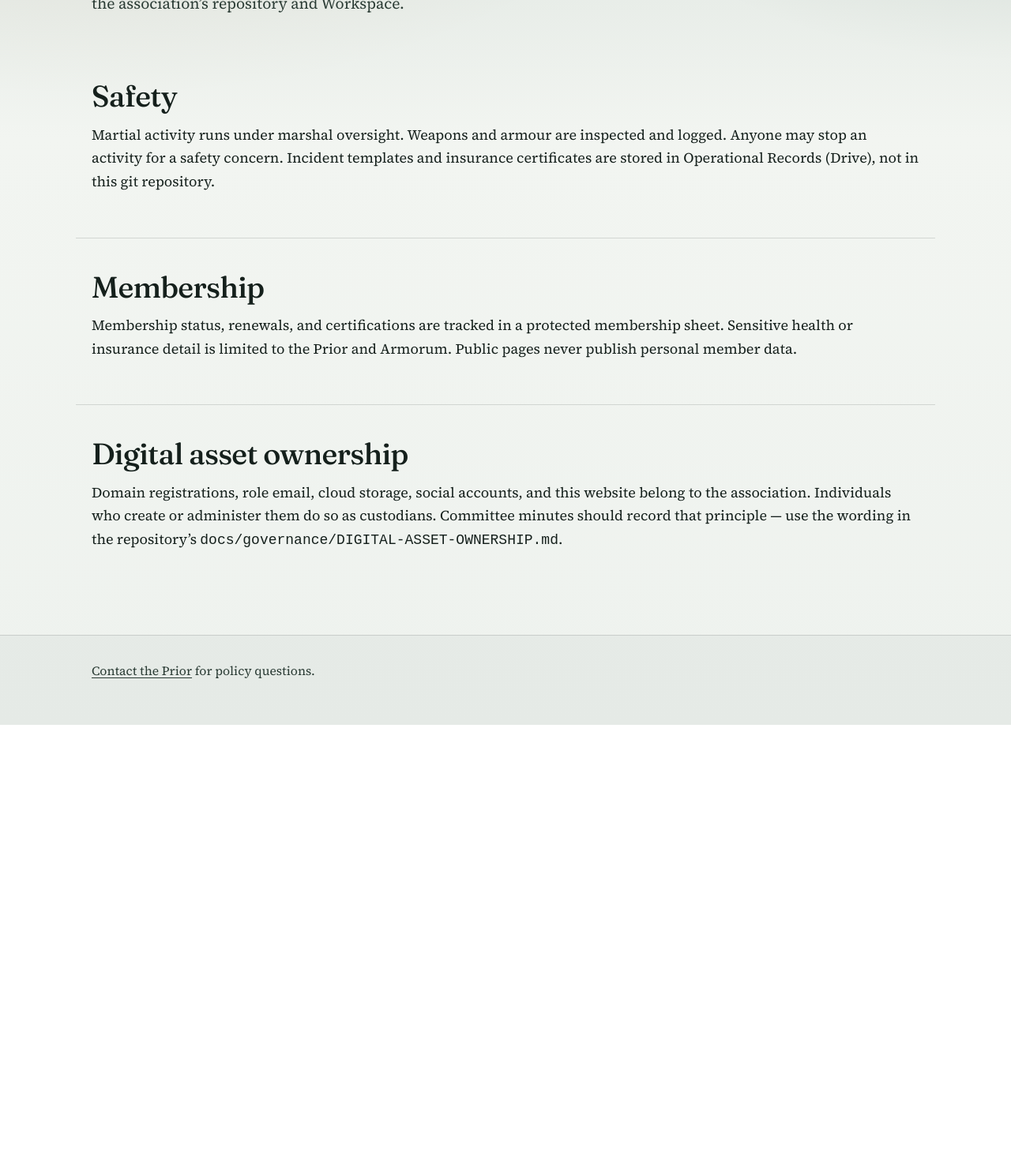
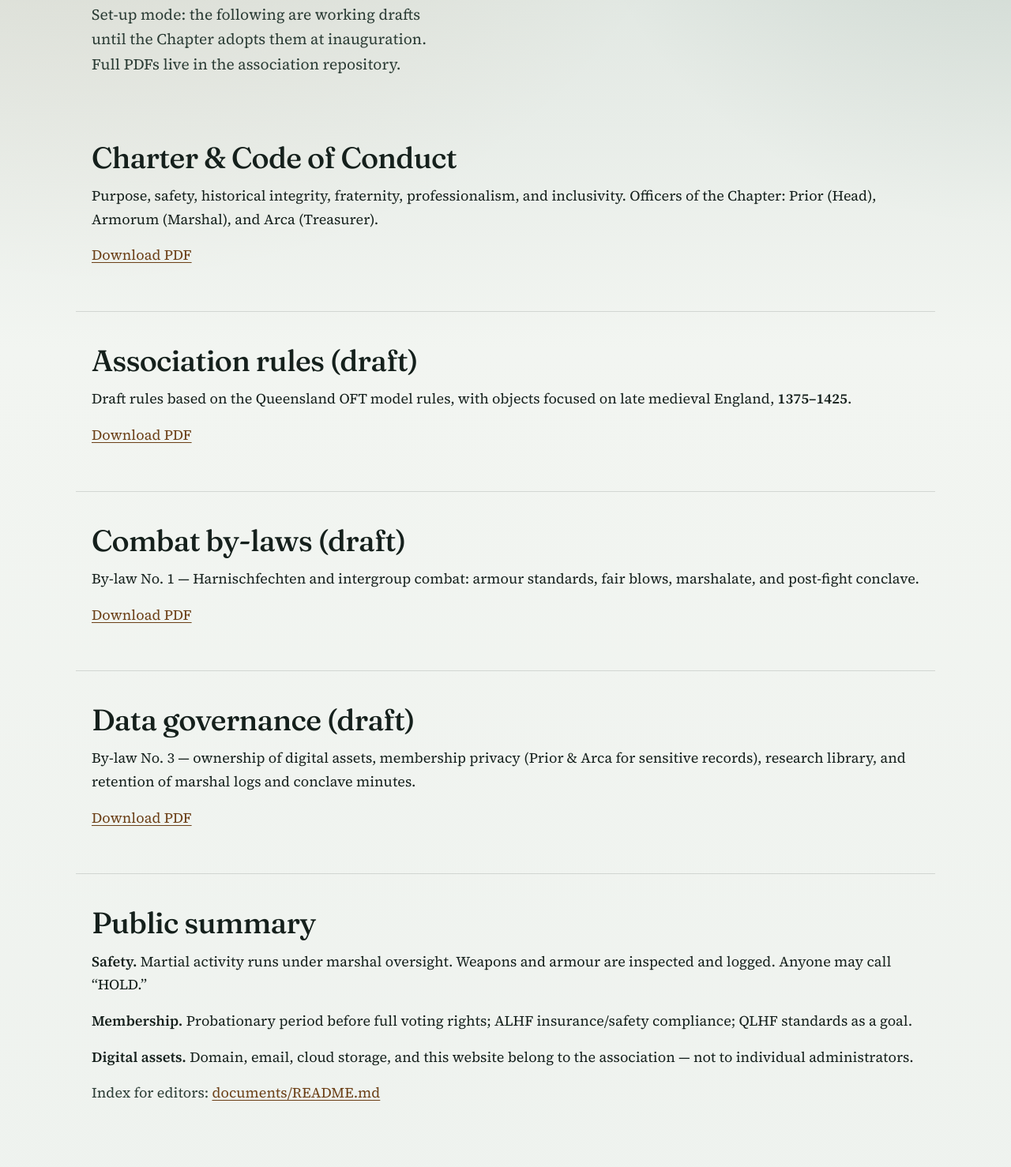
Before and after one commit to Compaignye-of-the-Pilgrim-Souldiours/Compaignye-of-the-Pilgrim-Souldiours.github.io, a plain HTML site: page policies.html in a window 1280 px wide. Shown: the part 282-1760 px from the top of the page at 79% size. Before the commit the page ends 1200 px from the top, so only its background shows below. Drawn offline with Linux system fonts and the light colour scheme.

Commit message:
Lodge foundational charter, rules, and by-law drafts in the repo.
Wire Policies and About to the PDFs, align access tiers with draft data-governance by-law, and surface the motto on the home page.

Co-authored-by: Cursor <cursoragent@cursor.com>

```diff
--- a/policies.html
+++ b/policies.html
@@ -4,7 +4,7 @@
   <meta charset="utf-8">
   <meta name="viewport" content="width=device-width, initial-scale=1">
   <title>Policies — Pilgrim Souldiours</title>
-  <meta name="description" content="Safety, membership, and digital asset ownership stubs for The Compaignye of the Pilgrim Souldiours.">
+  <meta name="description" content="Charter, code of conduct, draft rules and by-laws for The Compaignye of the Pilgrim Souldiours.">
   <link rel="preconnect" href="https://fonts.googleapis.com">
   <link rel="preconnect" href="https://fonts.gstatic.com" crossorigin>
   <link href="https://fonts.googleapis.com/css2?family=Fraunces:opsz,wght@9..144,500;9..144,600&family=Source+Serif+4:opsz,wght@8..60,400;8..60,600&display=swap" rel="stylesheet">
@@ -28,23 +28,40 @@
 
   <main>
     <header class="page-hero">
-      <h1>Policies</h1>
-      <p class="lede">Short public stubs. Full procedures live with the committee; operational templates are in the association’s repository and Workspace.</p>
+      <h1>Policies &amp; foundational documents</h1>
+      <p class="lede">Set-up mode: the following are working drafts until the Chapter adopts them at inauguration. Full PDFs live in the association repository.</p>
     </header>
 
     <section class="section">
-      <h2>Safety</h2>
-      <p>Martial activity runs under marshal oversight. Weapons and armour are inspected and logged. Anyone may stop an activity for a safety concern. Incident templates and insurance certificates are stored in Operational Records (Drive), not in this git repository.</p>
+      <h2>Charter &amp; Code of Conduct</h2>
+      <p>Purpose, safety, historical integrity, fraternity, professionalism, and inclusivity. Officers of the Chapter: Prior (Head), Armorum (Marshal), and Arca (Treasurer).</p>
+      <p><a href="documents/charter-and-code-of-conduct.pdf">Download PDF</a></p>
     </section>
 
     <section class="section">
-      <h2>Membership</h2>
-      <p>Membership status, renewals, and certifications are tracked in a protected membership sheet. Sensitive health or insurance detail is limited to the Prior and Armorum. Public pages never publish personal member data.</p>
+      <h2>Association rules (draft)</h2>
+      <p>Draft rules based on the Queensland OFT model rules, with objects focused on late medieval England, <strong>1375–1425</strong>.</p>
+      <p><a href="documents/draft-association-rules-oft-v8.pdf">Download PDF</a></p>
     </section>
 
     <section class="section">
-      <h2>Digital asset ownership</h2>
-      <p>Domain registrations, role email, cloud storage, social accounts, and this website belong to the association. Individuals who create or administer them do so as custodians. Committee minutes should record that principle — use the wording in the repository’s <code>docs/governance/DIGITAL-ASSET-OWNERSHIP.md</code>.</p>
+      <h2>Combat by-laws (draft)</h2>
+      <p>By-law No. 1 — Harnischfechten and intergroup combat: armour standards, fair blows, marshalate, and post-fight conclave.</p>
+      <p><a href="documents/draft-combat-by-laws.pdf">Download PDF</a></p>
+    </section>
+
+    <section class="section">
+      <h2>Data governance (draft)</h2>
+      <p>By-law No. 3 — ownership of digital assets, membership privacy (Prior &amp; Arca for sensitive records), research library, and retention of marshal logs and conclave minutes.</p>
+      <p><a href="documents/draft-by-law-03-data-governance.pdf">Download PDF</a></p>
+    </section>
+
+    <section class="section">
+      <h2>Public summary</h2>
+      <p><strong>Safety.</strong> Martial activity runs under marshal oversight. Weapons and armour are inspected and logged. Anyone may call “HOLD.”</p>
+      <p><strong>Membership.</strong> Probationary period before full voting rights; ALHF insurance/safety compliance; QLHF standards as a goal.</p>
+      <p><strong>Digital assets.</strong> Domain, email, cloud storage, and this website belong to the association — not to individual administrators.</p>
+      <p class="muted">Index for editors: <a href="documents/README.md">documents/README.md</a></p>
     </section>
   </main>
 
```
Also changed, not shown: about.html (+7 -7 lines), index.html (+2 -2 lines), 9 other files.
